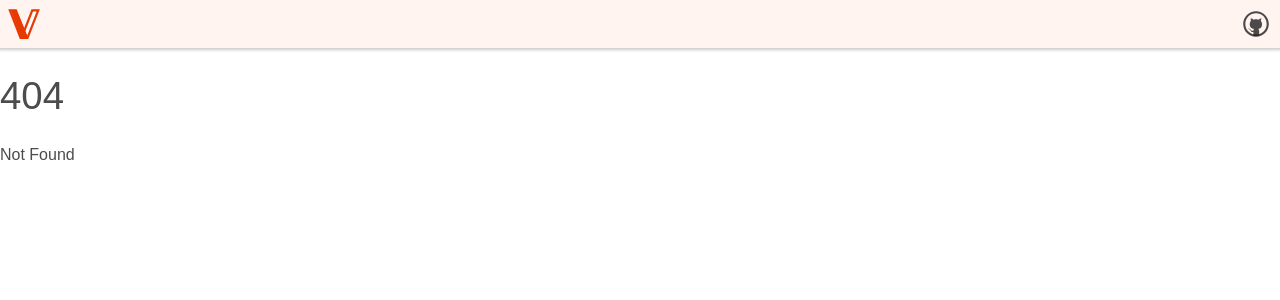
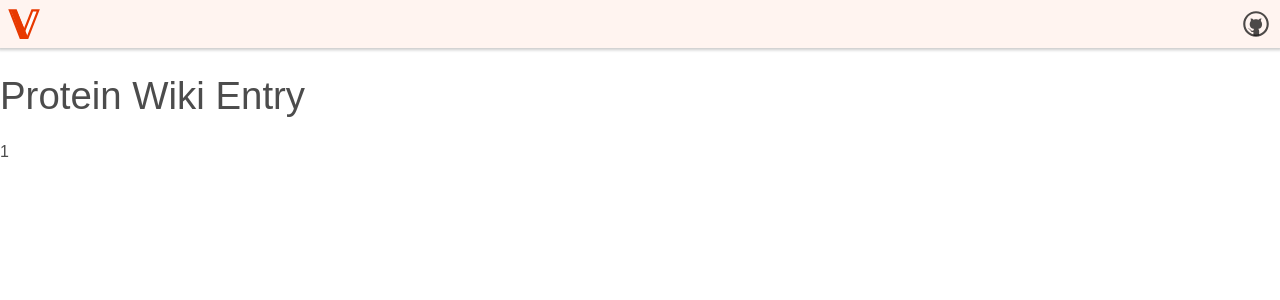
Before and after one commit to Venom-Biochem-Lab/venome, a SvelteKit app in the folder frontend/: page /protein/1 in a window 1280 px wide. Before the commit this address had no page. Shown: the top 300 px of the page. Built offline with nearby package versions, Linux system fonts and the light colour scheme.

Commit message:
feat: svelte route for protein entry scrape id

```diff
--- /dev/null
+++ b/frontend/src/routes/protein/[id]/+page.svelte
@@ -0,0 +1,11 @@
+<script lang="ts">
+	export let data; // linked to +page.ts return (aka the id)
+</script>
+
+<h1>Protein Wiki Entry</h1>
+<div>
+	{data.id}
+</div>
+
+<style>
+</style>
--- /dev/null
+++ b/frontend/src/routes/protein/[id]/+page.ts
@@ -0,0 +1,7 @@
+/**
+ * This scrapes the data from the route
+ * ie. /protein/1 -> { id: 1 }
+ */
+export function load({ params }) {
+	return { id: params.id };
+}
```
